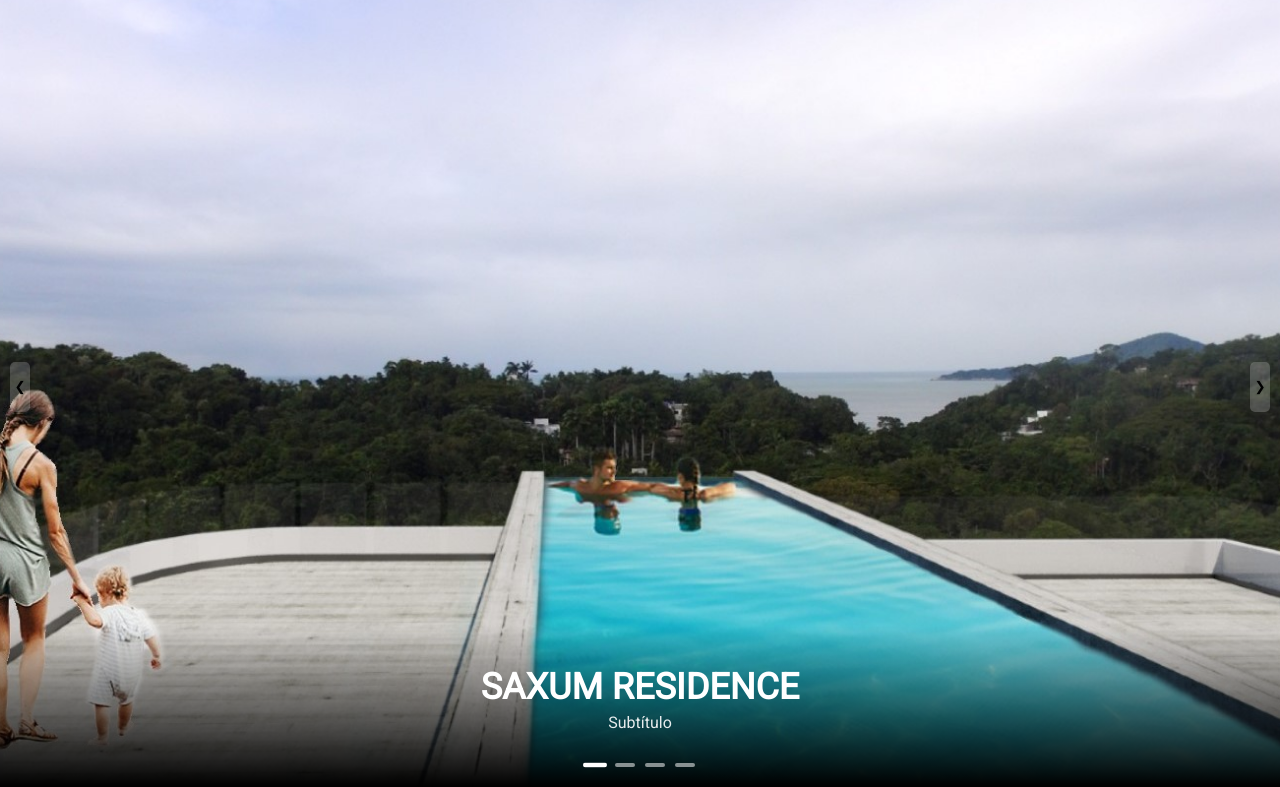
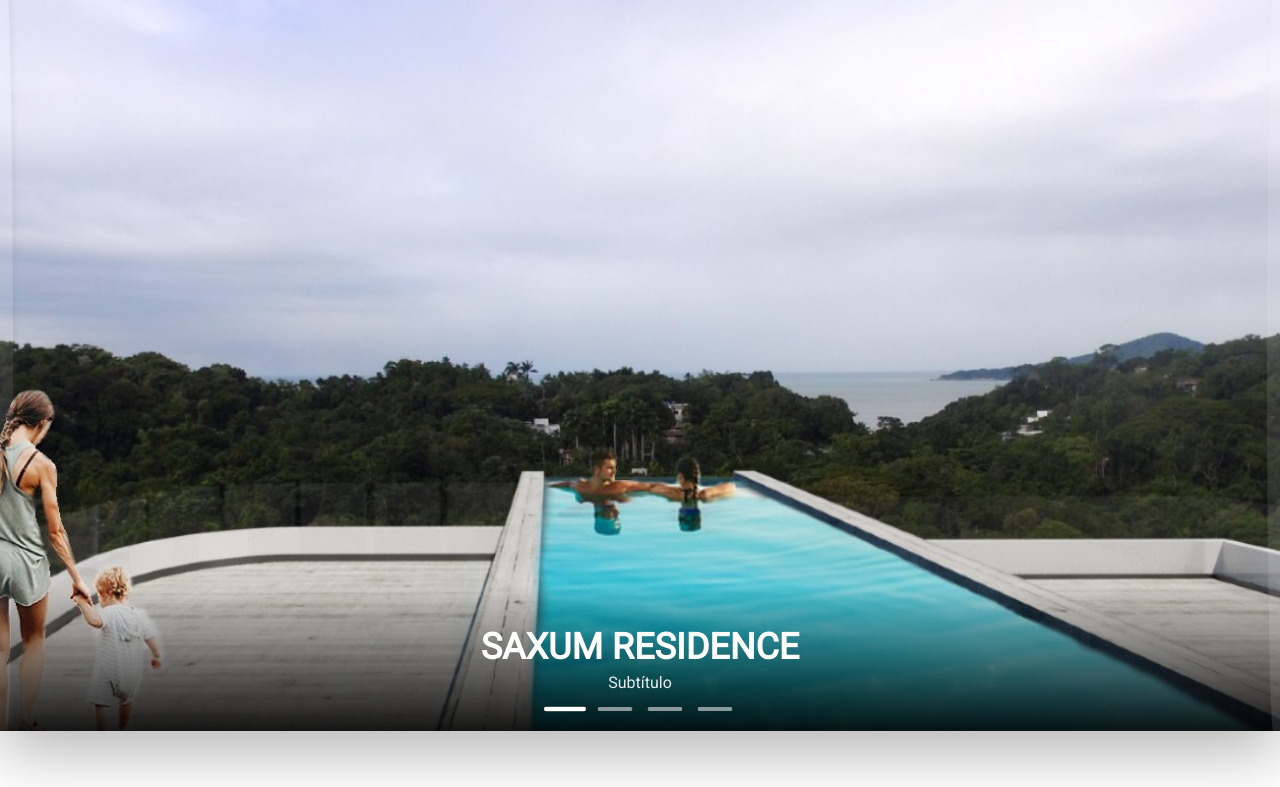
Before and after one commit to das-ti/staarq-studio, a plain HTML site: page index.html in a window 1280 px wide. Shown: the part 60-847 px from the top of the page. After the commit the page ends 800 px from the top, so only its background shows below. Drawn offline with Linux system fonts and the light colour scheme; a web font is replaced by a local one.

Commit message:
update style components index.html
Componentes atualizados: carousel (btn - prev - next).

```diff
--- a/css/carousel.css
+++ b/css/carousel.css
@@ -1,5 +1,5 @@
 .carousel-container {
-    position: sticky;
+  position: fixed;
   display: flex;
   justify-content: center;
   align-items: center;
@@ -10,13 +10,13 @@
 
 .carousel-slides {
   width: 100vw;
-    height: 100vh;
+  height: 93.1vh;
   position: relative;
 }
 
 .carousel-slide {
   height: 100vh;
-    width: 100%;
+  width: 100vw;
   position: absolute;
   top: 0;
   left: 0;
@@ -37,7 +37,7 @@
 
 .carousel-caption {
   position: absolute;
-    bottom: 0;
+  bottom: 5%;
   left: 0;
   right: 0;
   background: linear-gradient(transparent, rgba(0, 0, 0, 1));
@@ -59,15 +59,15 @@
 }
 
 .carousel-btn {
-    width: 20px;
-    height: 50px;
+  width: 1%;
+  height: 100%;
   position: absolute;
   top: 50%;
   padding: 5px;
   transform: translateY(-50%);
-    background: rgba(255, 255, 255, 0.2);
+  background: rgba(255, 255, 255, 0.1);
   border: none;
-    border-radius: 5px;
+  box-shadow: 3px 3px 5px rgba(128, 128, 128, 0.1);
   cursor: pointer;
   display: flex;
   align-items: center;
@@ -77,16 +77,18 @@
 }
 
 .carousel-btn:hover {
-    background: rgba(255, 255, 255, .5);
-    transform: translateY(-50%) scale(1.1);
+  background: rgba(255, 255, 255, 0.5);
+  transform: translateY(-50%) scale(1);
 }
 
 .carousel-btn.prev {
-    left: 10px;
+    left: 0px;
+    border-radius: 0 200% 200% 0;
 }
 
 .carousel-btn.next {
-    right: 10px;
+    right: 0px;
+    border-radius: 200% 0 0 200%;
 }
 
 .carousel-indicators {
@@ -95,13 +97,12 @@
   left: 50%;
   transform: translateX(-50%);
   display: flex;
-    gap: 10px;
+  gap: 15px;
   z-index: 10;
 }
 
 .indicator {
-    width: 20px;
-    height: 4px;
+  width: 35px;
   border-radius: 7px;
   background: rgba(255, 255, 255, 0.53);
   cursor: pointer;
@@ -117,3 +118,10 @@
 .indicator:hover {
   background: rgba(255, 255, 255, 0.8);
 }
+
+
+@media(max-width: 768px){
+  .carousel-btn{
+    display: none;
+  }
+}
--- a/index.html
+++ b/index.html
@@ -16,9 +16,9 @@
 		href="https://fonts.googleapis.com/css2?family=Google+Sans:ital,opsz,wght@0,17..18,400..700;1,17..18,400..700&display=swap"
 		rel="stylesheet">
 	<link rel="icon" href="img/logo-a.png">
+	<link rel="stylesheet" href="css/style.css">
+	<link rel="stylesheet" href="css/menu.css">
 	<link rel="stylesheet" href="css/carousel.css">
-	<link rel="stylesheet" href="css/menu.css">
-	<link rel="stylesheet" href="css/style.css">
 	<title>STAARQ | Studio</title>
 </head>
 
@@ -35,9 +35,9 @@
 			</div>
 			<nav id="navbar">
 				<ul id="navbar-links">
-					<li><a href="pages/sobre.html">Sobre</a></li>
+					<li><a href="#">Sobre</a></li>
 					<li><a href="pages/portfolio.html">Portfólio</a></li>
-					<li><a href="pages/projetos.html">Projetos</a></li>
+					<li><a href="#">Projetos</a></li>
 					<li><a href="pages/contato.html">Contato</a></li>
 				</ul>
 			</nav>
@@ -73,8 +73,8 @@
 					</div>
 				</div>
 			</div>
-		 <button class="carousel-btn prev" onclick="moveSlide(-1)">❮</button>
-			<button class="carousel-btn next" onclick="moveSlide(1)">❯</button>
+		 <button class="carousel-btn prev" onclick="moveSlide(-1)"></button>
+			<button class="carousel-btn next" onclick="moveSlide(1)"></button>
 
 			<!--<img class="carousel-btn prev" onclick="moveSlide(-1)" src="fontawesome/svg/solid/chevron-left.svg" alt="Imagem anterior">
 			<img class="carousel-btn next" onclick="moveSlide(1)" src="fontawesome/svg/solid/chevron-right.svg" alt="Próxima imagem"> -->
```
Lines whose indentation alone changed are shown as unchanged.
